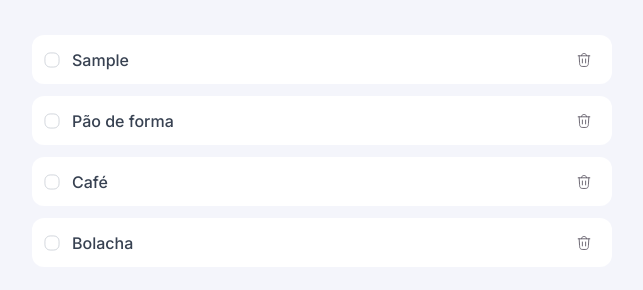
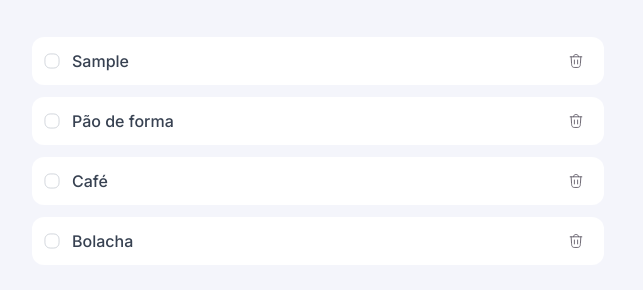
Before and after one commit to gabrielbertaglia/rocketseat-desafio-fullstack-quicklist, a plain HTML site: page index.html in a window 1280 px wide. Both pictures are taken after typing "Sample" into the empty fields and a click on the button "Adicionar item". Shown: the part 392-682 px from the top of the page, 318-961 px from the left. Drawn offline with Linux system fonts and the light colour scheme.

Commit message:
inserindo scroll

```diff
--- a/index.html
+++ b/index.html
@@ -32,23 +32,23 @@
       <button type="submit">Adicionar item</button>
     </form>
 
-    <div class="products" id="products">
-      <div class="product" id="product">
+    <ul class="products" id="products">
+      <li class="product" id="product">
         <input type="checkbox" name="" id="1">
         <span>Pão de forma</span>
         <img src="./assets/icons/delete.svg" alt="deletar item">
-      </div>
-      <div class="product" id="product">
+      </li>
+      <li class="product" id="product">
         <input type="checkbox" name="" id="2">
         <span>Café</span>
         <img src="./assets/icons/delete.svg" alt="deletar item">
-      </div>
-      <div class="product" id="product">
+      </li>
+      <li class="product" id="product">
         <input type="checkbox" name="" id="3">
         <span>Bolacha</span>
         <img src="./assets/icons/delete.svg" alt="deletar item">
-      </div>
-    </div>
+      </li>
+    </ul>
     <div class="alert show-alert">
       <div class="alert-content">
         <img src="./assets/icons/warning-cricle-filled.svg" alt="">
--- a/scripts.js
+++ b/scripts.js
@@ -20,7 +20,7 @@
 function removeProduct(element) {
   element.addEventListener("click", (event) => {
     alertBanner.classList.remove("show-alert");
-    event.target.closest("div#product").remove();
+    event.target.closest("li#product").remove();
   });
 }
 
@@ -31,25 +31,25 @@
 
   console.log('oxe, cai aqui ?', listProducts)
 
-  const productDiv = document.createElement("div");
+  const productLi = document.createElement("li");
   const productCheckbox = document.createElement("input");
   const productSpan = document.createElement("span");
   const productDeleteImg = document.createElement("img");
 
-  productDiv.setAttribute("class", "product")
-  productDiv.setAttribute("id", "product")
+  productLi.setAttribute("class", "product")
+  productLi.setAttribute("id", "product")
 
   productCheckbox.setAttribute("type", "checkbox")
-  productDiv.append(productCheckbox);
+  productLi.append(productCheckbox);
 
   productSpan.textContent = inputNewItem.value
-  productDiv.append(productSpan);
+  productLi.append(productSpan);
 
   productDeleteImg.setAttribute("src", "./assets/icons/delete.svg")
   productDeleteImg.setAttribute("alt", "deletar item");
-  productDiv.append(productDeleteImg);
+  productLi.append(productDeleteImg);
 
-  listProducts.prepend(productDiv);
+  listProducts.prepend(productLi);
   removeProduct(productDeleteImg);
 
   inputNewItem.value = ''
--- a/styles/checkbox.css
+++ b/styles/checkbox.css
@@ -27,8 +27,13 @@
   gap: 0.75rem;
   margin-top: 2.5rem;
 
+  overflow-y: scroll;
+  max-height: 300px;
+  padding-right: 8px;
+}
+
   .product {
-    height: 3.0625rem;
+    padding: 8px;
     background-color: var(--background-secondary);
     border-radius: 0.75rem;
     font: var(--paragraph);
--- a/styles/global.css
+++ b/styles/global.css
@@ -4,8 +4,8 @@
   font: inherit;
   box-sizing: border-box;
 
-  -webkit-font-smoothing: antialiased;
-  -moz-osx-font-smoothing: grayscale;
+  /* -webkit-font-smoothing: antialiased;
+  -moz-osx-font-smoothing: grayscale; */
 }
 
 :root {
@@ -30,6 +30,19 @@
   --label: 600 1rem/20px var(--ff-inter);
   --paragraph: 500 1rem/20px var(--ff-inter);
   --link: 500 0.875rem/16px var(--ff-inter);
+}
+
+::-webkit-scrollbar {
+  width: 4px;
+}
+
+::-webkit-scrollbar-track {
+  background-color: var(--background-primary);
+}
+
+::-webkit-scrollbar-thumb {
+  background-color: var(--color-brand);
+  border-radius: 8px;
 }
 
 html {
@@ -79,6 +92,8 @@
   }
 }
 
+
+
 /* Medium devices (laptops/desktops) */
 /* @media (min-width: 768px) {
   body {
```
